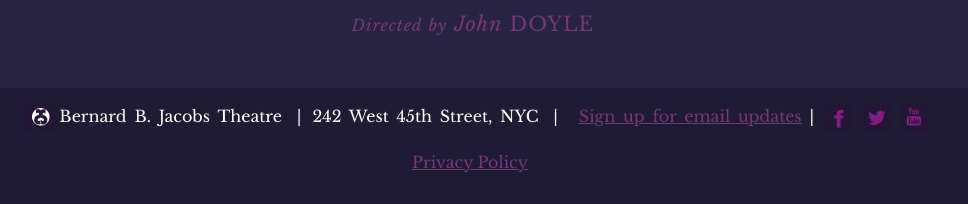
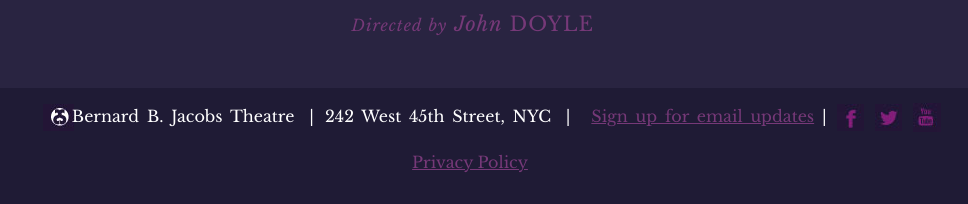
Before and after one commit to sherigr/colorP, a PHP site: page /home.html in a window 1280 px wide. Shown: the part 2060-2264 px from the top of the page, without its empty margins (170-1138 px from the left). Run offline with PHP 8.4, Linux system fonts and the light colour scheme.

Commit message:
put email and social icons in separate ul

```diff
--- a/css/style.css
+++ b/css/style.css
@@ -270,7 +270,8 @@ FOOTER
 }
 
 #theatre-icon {
-	margin-right: -10px;
+/*	margin-right: -10px;*/
+	margin-right: -5px;
 	padding-right: 3px;
 }
 
@@ -278,14 +279,26 @@ FOOTER
 	padding-left: 7px;
 }
 
-#email {
+/*#email {
 	font-style: normal;
+}*/
+#email p {
+	font-style: normal;
+	margin-left: -40px;
 }
 
-.social-icons {
+ .social-icons ul li a {
+	margin-left: -40px;
+}
+
+	ul.social-icons  {
+	padding-left: 0;
+}
+
+/*.social-icons {
 	margin-right: 20px;
 	margin-left: -40px;
-}
+}*/
 
 #footer a {
 	color: #763978;
@@ -352,7 +365,6 @@ Media Queries
 	.paragraph {
 		padding-top: 10px;
 	}
-
 }
 
 @media (max-width: 1024px) {
@@ -491,9 +503,9 @@ Media Queries
 		font-size: 14px;
 	}
 
-	#theatre-pipe {
+/*	#theatre-pipe {
 		display: none;
-	}
+	}*/
 }
 
 @media (max-width: 432px) {
@@ -508,7 +520,7 @@ Media Queries
 	}
 }
 
-@media (max-width: 360px) {
+/*@media (max-width: 360px) {
 	.social-icons {
 		margin-right: 48px;
 		margin-left: -5px;
@@ -516,10 +528,10 @@ Media Queries
 	#email-pipe {
 		display: none;
 	}
-}
+}*/
 
-/*@media (max-width: 320px) {
+@media (max-width: 360px) {
 	#email-pipe {
 		display: none;
 	}
-}*/
+}
--- a/home.html
+++ b/home.html
@@ -137,11 +137,11 @@
 					<div class="col-md-12">
 						<ul class="theatre-address">
 							<li>
-								<p><img src="img/bernard.jpg" alt="theatre- icon" id="theatre-icon">
+								<!-- <p><img src="img/bernard.jpg" alt="theatre- icon" id="theatre-icon"> -->
 								</p>
 							</li>
 							<li>
-								<p>Bernard B. Jacobs Theatre <span id="theatre-pipe" class="pipe"> | </span>
+								<p><span><img src="img/bernard.jpg" alt="theatre- icon" id="theatre-icon"</span>Bernard B. Jacobs Theatre <span id="theatre-pipe" class="pipe"> | </span>
 								</p>
 							</li>
 							<li>
@@ -150,19 +150,23 @@
 							</li>
 						</ul>
 
-						<ul class="social-icons">
+						<!-- <ul class="social-icons"> -->
+						<ul id="email">
 							<li>
-								<p id="email">
+								<!-- <p id="email"> -->
+								<p>
 									<a href="">Sign up for email updates</a> <span id="email-pipe"> | </span>
 								</p>
 							</li>
-							<li>
+						</ul>
+						<ul class="social-icons">
+							<li class="social-icons">
 								<a href="https://www.facebook.com/ColorPurpleMusical?_rdr=p" target="_blank"><img src="img/fb.jpg"></a>
 							</li>
-							<li>
+							<li class="social-icons">
 								<a href="https://twitter.com/bwaycolorpurple" target="_blank"><img src="img/twitter.jpg"></a>
 							</li>
-							<li>
+							<li class="social-icons">
 								<a href="https://www.youtube.com/channel/UCqNDSZs09-CniiEqHJQKTQw" target="_blank"><img src="img/youtube.jpg"></a>
 							</li>
 						</ul>
```
